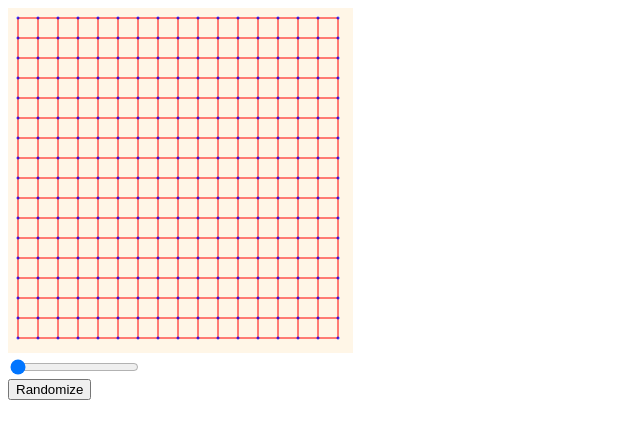
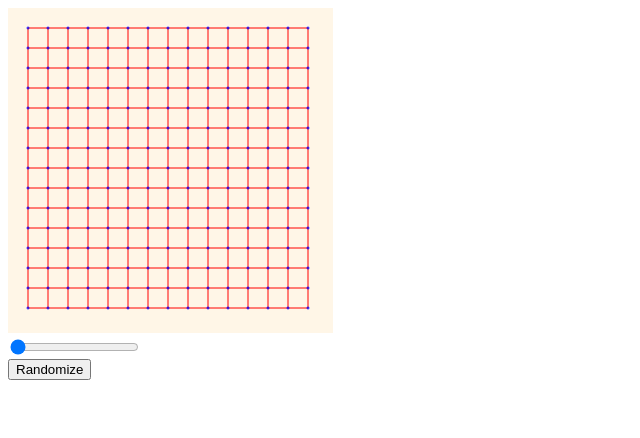
Before and after one commit to yanhamu/yanhamu.github.io, a plain HTML site: page random-grid/index.html in a window 1280 px wide. Shown: the whole page, without its empty margins (0-640 px from the left). Drawn offline with Linux system fonts and the light colour scheme.

Commit message:
smaller canvas

```diff
--- a/random-grid/index.html
+++ b/random-grid/index.html
@@ -11,7 +11,7 @@
 <body>
     <div>
 
-        <canvas id="canvas" height="345" width="345">
+        <canvas id="canvas" height="325" width="325">
         </canvas>
     </div>
     <div>
--- a/random-grid/site.js
+++ b/random-grid/site.js
@@ -1,6 +1,6 @@
-const count = 17;
+const count = 15;
 const size = 20;
-const offset = 10;
+const offset = size;
 var distortion = 0.0;
 
 function drawLine(startX, startY, endX, endY) {
```
